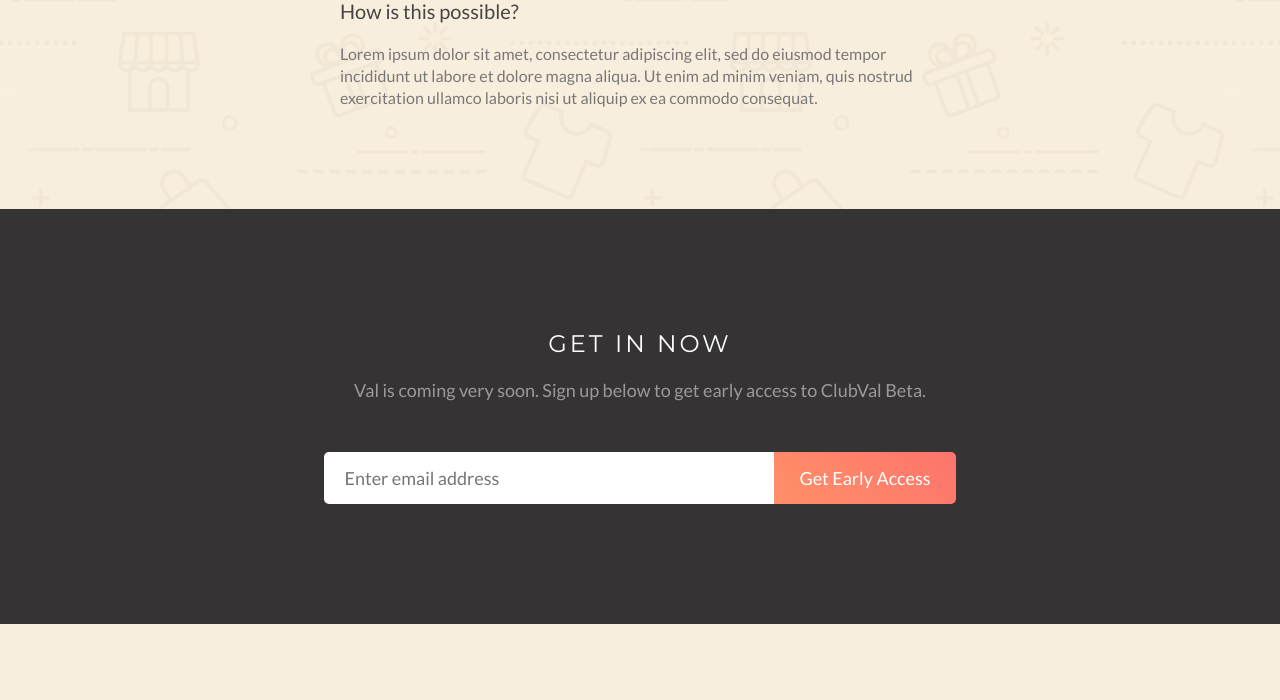
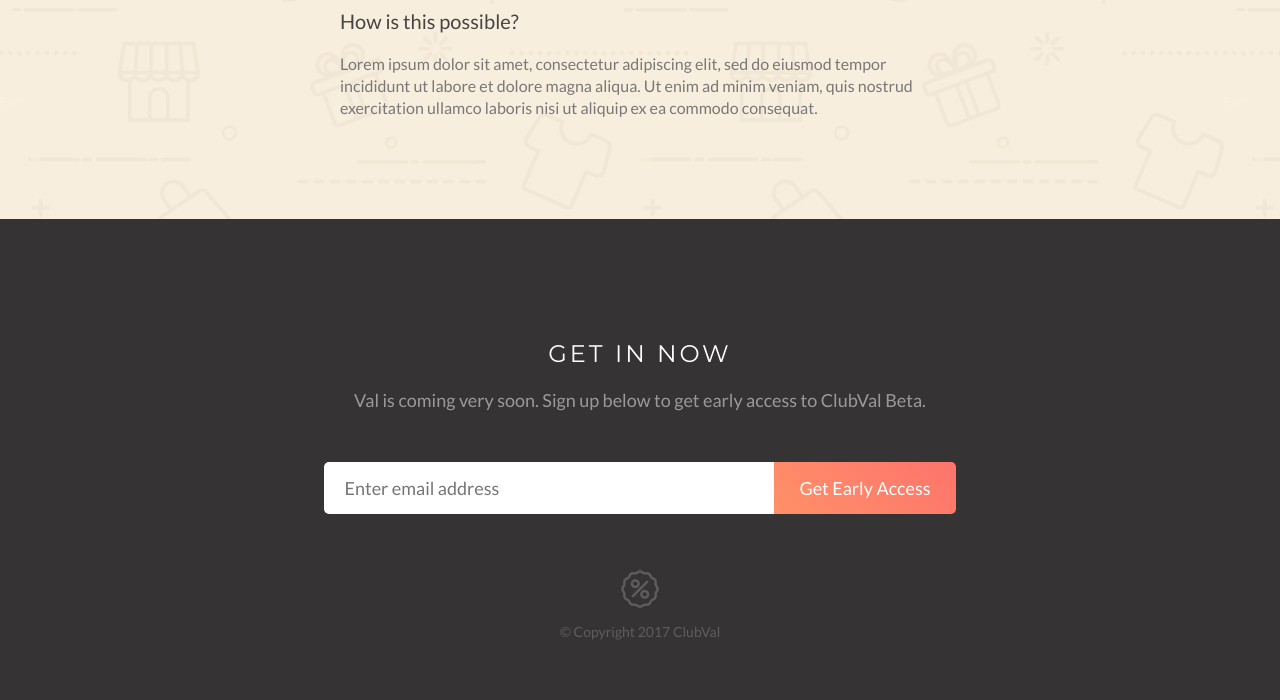
Before and after one commit to kevintxwu/clubval, a PHP site: page / in a window 1280 px wide. Shown: the part 1698-2398 px from the top of the page. Before the commit the page ends 2322 px from the top, so only its background shows below. Run offline with PHP 8.4, Linux system fonts and the light colour scheme.

Commit message:
new image and logo

```diff
--- a/home.html
+++ b/home.html
@@ -6,6 +6,7 @@
     <title>ClubVal</title>
     <meta name="viewport" content="width=device-width"/>
     <link rel="stylesheet" href="style.css"/>
+    <link rel="shortcut icon" href="favicon.png" />
     <link href="https://fonts.googleapis.com/css?family=Montserrat:200,300,400,500,600,700,800,900" rel="stylesheet">
     <link href="https://fonts.googleapis.com/css?family=Lora:400,400i,700,700i" rel="stylesheet"/>
     <link href="https://fonts.googleapis.com/css?family=Lato:400,700" rel="stylesheet">
@@ -14,6 +15,7 @@
     <div class="banner">
       <div class="banner-shade"></div>
       <div class="banner-content">
+        <img class="logo" src="logo.png"/>
         <h1 class="banner-title">FREE MONEY EVERY WEEK</h1>
         <hr class="s3"/>
         <h2 class="banner-subtitle">Get $10 credit every week to spend on your favorite brands and products</h2>
@@ -65,6 +67,8 @@
           <div class="banner-form">
             <input class="banner-input" placeholder="Enter email address"/><button class="banner-button">Get Early Access</button>
           </div>
+          <img class="logo-bot" src="logo-bot.png"/>
+          <p class="copyright"> &copy; Copyright 2017 ClubVal</p>
       </div>
     </div>
   </body>
--- a/style.css
+++ b/style.css
@@ -19,24 +19,31 @@ body {
   max-width: 1000px;
 }
 
+.logo {
+  width: 100px;
+  margin-bottom: 80px;
+  opacity: 0.5;
+}
+
 .banner {
   position: relative;
-  background: url("banner.jpg") center;
+  background: url("banner.jpeg") center;
   background-size: cover;
   width: 100%;
-  height: 600px;
+  height: 610px;
 }
 
 .banner-shade {
   position: absolute;
   width: 100%;
-  height: 600px;
+  height: 610px;
   top: 0;
   background-color: rgba(2,0,0,0.65);
 }
 
 .banner-content {
-  margin-top: 180px;
+  margin-top: 20px;
+  text-align: center;
   width: 100%;
   position: absolute;
   z-index: 1;
@@ -177,7 +184,7 @@ body {
 
 .footer {
   background: #353333;
-  padding: 120px 0;
+  padding: 120px 0 0;
   text-align: center;
 }
 
@@ -200,6 +207,22 @@ body {
   font-weight: 400;
   line-height: 24px;
   font-size: 18px;
+}
+
+.logo-bot {
+  margin-top: 50px;
+  padding-bottom: 5px;
+  width: 50px;
+  opacity: 0.2;
+}
+
+.copyright {
+  color: #fff;
+  opacity: 0.2;
+  font-family: "Lato", sans-serif;
+  font-weight: 400;
+  font-size: 14px;
+  padding-bottom: 60px;
 }
 
 .s05, .s1, .s2, .s3, .s4, .s5 {
```
Also changed, not shown: banner.jpg (deleted), favicon.png (added), logo-bot.png (added), logo.png (added), 1 other file.
